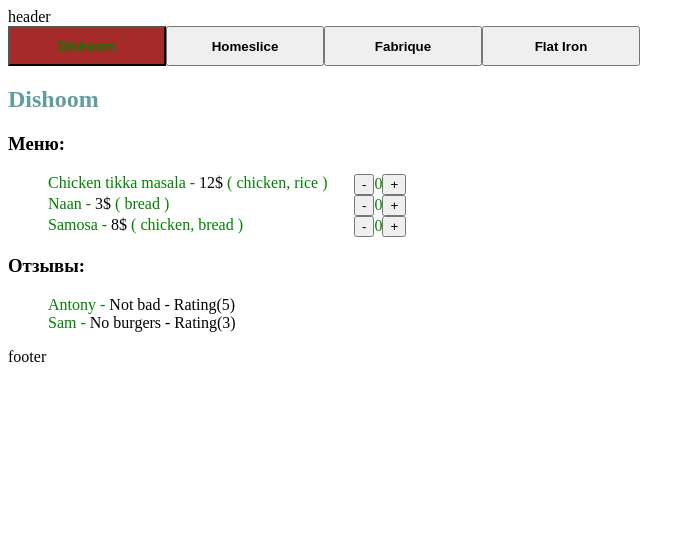
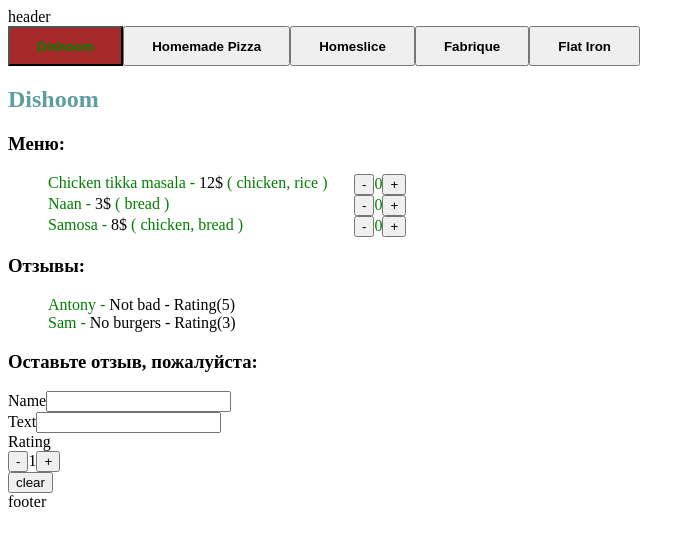
Before and after one commit to luckyguy03/react-course, a React (Vite) app: page / in a window 1280 px wide. Shown: the top 546 px of the page, without its empty margins (0-695 px from the left). Built offline with nearby package versions, Linux system fonts and the light colour scheme.

Commit message:
HW4 Resolve

```diff
--- a/src/components/counter/counter.jsx
+++ b/src/components/counter/counter.jsx
@@ -1,7 +1,4 @@
-import { useCount } from "./use-counter";
-
-export const Counter = () => {
-  const { count, onDecrement, onIncrement } = useCount();
+export const Counter = ({count, onDecrement, onIncrement}) => {
 
   return (
     <div>
--- /dev/null
+++ b/src/components/counter/dish-counter.jsx
@@ -0,0 +1,10 @@
+import { useCount } from "./use-count";
+import { Counter } from "./counter";
+import { DISH_COUNTER_MAX, DISH_COUNTER_MIN } from "../../constants/constants";
+
+export const DishCounter = () => {
+    const { count, onIncrement, onDecrement } = useCount(DISH_COUNTER_MIN, DISH_COUNTER_MAX);
+    return (
+        <Counter count={count} onDecrement={onDecrement} onIncrement={onIncrement}/>
+    )
+}
--- a/src/components/counter/use-counter.js
+++ b/src/components/counter/use-count.js
@@ -1,15 +1,14 @@
 import { useState } from "react";
-import { DISH_COUNTER_MAX, DISH_COUNTER_MIN } from "../../constants/constants";
 
-export const useCount = () => {
+export const useCount = (min, max) => {
   const [count, setCount] = useState(0);
 
   const onIncrement = () => {
-    if(count < DISH_COUNTER_MAX)
+    if(count < max)
       setCount(count + 1);
   }
   const onDecrement = () => {
-    if(count > DISH_COUNTER_MIN)
+    if(count > min)
       setCount(count - 1);
   }
 
--- a/src/components/pages/restaurant-page/components/dish.jsx
+++ b/src/components/pages/restaurant-page/components/dish.jsx
@@ -1,10 +1,10 @@
-import { Counter } from "../../../counter/counter";
+import { DishCounter } from "../../../counter/dish-counter";
 
 export const Dish = ({ dish }) => {
     return (
         <div className="dish-container">
             <div className="dish-description">{dish.name} - <span style={{ color: "black" }}>{dish.price}$</span> ( {dish.ingredients.join(", ")} )</div>
-            <div className="dish-counter"><Counter/></div>
+            <div className="dish-counter"><DishCounter/></div>
         </div>
     );
 };
--- a/src/components/pages/restaurant-page/components/restaurant.jsx
+++ b/src/components/pages/restaurant-page/components/restaurant.jsx
@@ -1,4 +1,5 @@
 import { Dish } from "./dish";
+import { ReviewForm } from "../../../review-form/review-form";
 
 export const Restautant = ({ restaurant }) => {
     return (
@@ -12,6 +13,8 @@
                     </li>
                 ))}
             </ul>
+            {restaurant.reviews.length === 0 ? <h4 style={{ color: "burlywood" }}>Отзывов пока нет</h4> :
+            <>
                 <h3 style={{ color: "ButtonText" }}>Отзывы:</h3>
                 <ul>
                     {restaurant.reviews.map((review) => (
@@ -21,5 +24,8 @@
                     ))}
                 </ul>
             </>
+            }
+            <ReviewForm/>
+        </>
     );
 };
--- a/src/components/pages/restaurant-page/restaurant-page.css
+++ b/src/components/pages/restaurant-page/restaurant-page.css
@@ -11,7 +11,7 @@
 
 .restaurant-page {
     display: grid;
-    grid-template-columns: 1fr 1fr 1fr 1fr;
+    grid-auto-flow: column;
     width: 50%;
 }
 .dish-container {
--- /dev/null
+++ b/src/components/review-form/review-form.jsx
@@ -0,0 +1,49 @@
+import { useForm } from "./use-form";
+import { Counter } from "../counter/counter";
+import { RATING_COUNTER_MAX, RATING_COUNTER_MIN } from "../../constants/constants";
+
+export const ReviewForm = () => {
+  const { form, onNameChange, onTextChange, onRatingChange, clear } = useForm();
+
+  const { name, text, ratingCount } = form;
+
+  return (
+    <>
+      <h3>Оставьте отзыв, пожалуйста:</h3>
+      <form onSubmit={(event) => event.preventDefault()}>
+        <div>
+          <span>Name</span>
+          <input
+            value={name}
+            onChange={(event) => {
+              onNameChange(event.target.value);
+            }}
+          />
+        </div>
+        <div>
+          <span>Text</span>
+          <input
+            value={text}
+            onChange={(event) => {
+              onTextChange(event.target.value);
+            }}
+          />
+        </div>
+        <div>
+          <span>Rating</span>
+          <Counter
+            count={ratingCount}
+            onIncrement={() => {
+              if(ratingCount < RATING_COUNTER_MAX)
+                onRatingChange(ratingCount + 1)
+            }}
+            onDecrement={() => {
+              if(ratingCount > RATING_COUNTER_MIN)
+                onRatingChange(ratingCount - 1)
+            }}/>
+        </div>
+        <button onClick={clear}>clear</button>
+      </form>
+    </>
+  );
+};
--- /dev/null
+++ b/src/components/review-form/use-form.js
@@ -0,0 +1,64 @@
+import { useReducer } from "react";
+
+const INITIAL_FORM = {
+  name: "",
+  text: "",
+  ratingCount: 1,
+};
+
+const SET_NAME_ACTION = "setName";
+const SET_TEXT_ACTION = "setText";
+const SET_RATING_ACTION = "setRating";
+const CLEAR_ACTION = "clear";
+
+const reducer = (state, { type, payload }) => {
+  switch (type) {
+    case SET_NAME_ACTION:
+      return {
+        ...state,
+        name: payload,
+      };
+    case SET_TEXT_ACTION:
+      return {
+        ...state,
+        text: payload,
+      };
+    case SET_RATING_ACTION:
+      return {
+        ...state,
+        ratingCount: payload,
+      };
+    case CLEAR_ACTION:
+      return INITIAL_FORM;
+    default:
+      return state;
+  }
+};
+
+export const useForm = () => {
+  const [form, dispatch] = useReducer(reducer, INITIAL_FORM);
+
+  const onNameChange = (name) => {
+    dispatch({ type: SET_NAME_ACTION, payload: name });
+  };
+
+  const onTextChange = (text) => {
+    dispatch({ type: SET_TEXT_ACTION, payload: text });
+  };
+
+  const onRatingChange = (rating) => {
+    dispatch({ type: SET_RATING_ACTION, payload: rating});
+  };
+
+  const clear = () => {
+    dispatch({ type: CLEAR_ACTION });
+  };
+
+  return {
+    form,
+    onNameChange,
+    onTextChange,
+    onRatingChange,
+    clear,
+  };
+};
--- a/src/constants/constants.js
+++ b/src/constants/constants.js
@@ -1,2 +1,4 @@
 export const DISH_COUNTER_MAX = 5;
 export const DISH_COUNTER_MIN = 0;
+export const RATING_COUNTER_MAX = 5;
+export const RATING_COUNTER_MIN = 1;
--- a/src/constants/mock.js
+++ b/src/constants/mock.js
@@ -36,6 +36,25 @@
         rating: 3,
       },
     ],
+  },
+  {
+    id: "d7f53a0f-8b39-4761-963e-ed959c230643",
+    name: "Homemade Pizza",
+    menu: [
+      {
+        id: "d75f762a-eadd-49be-8918-ed0daa8dd024",
+        name: "Chicken tikka masala",
+        price: 12,
+        ingredients: ["chicken", "rice"],
+      },
+      {
+        id: "bd129641-c0eb-432b-84b6-8b81d2930358",
+        name: "Samosa",
+        price: 8,
+        ingredients: ["chicken", "bread"],
+      },
+    ],
+    reviews: [],
   },
   {
     id: "bb8afbec-2fec-491f-93e9-7f13950dd80b",
```
Lines whose indentation alone changed are shown as unchanged.
